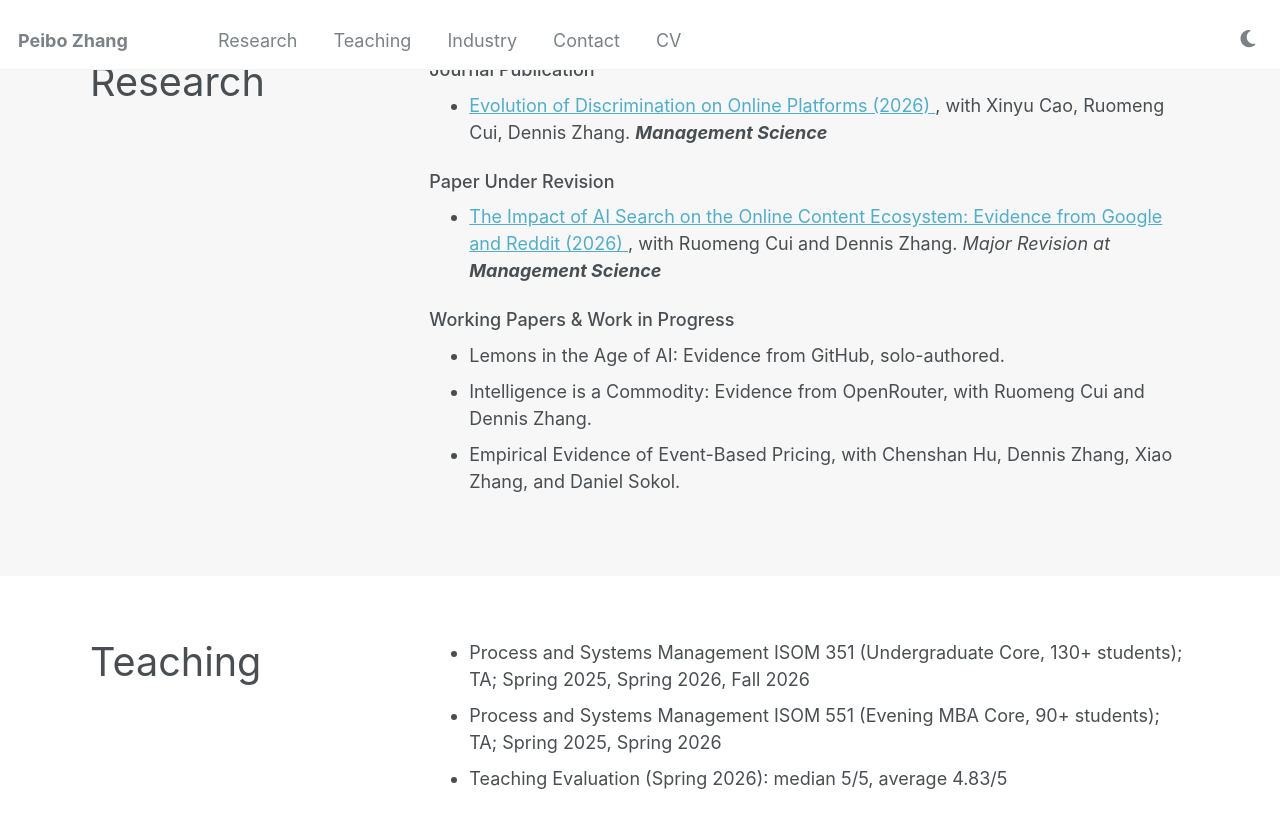
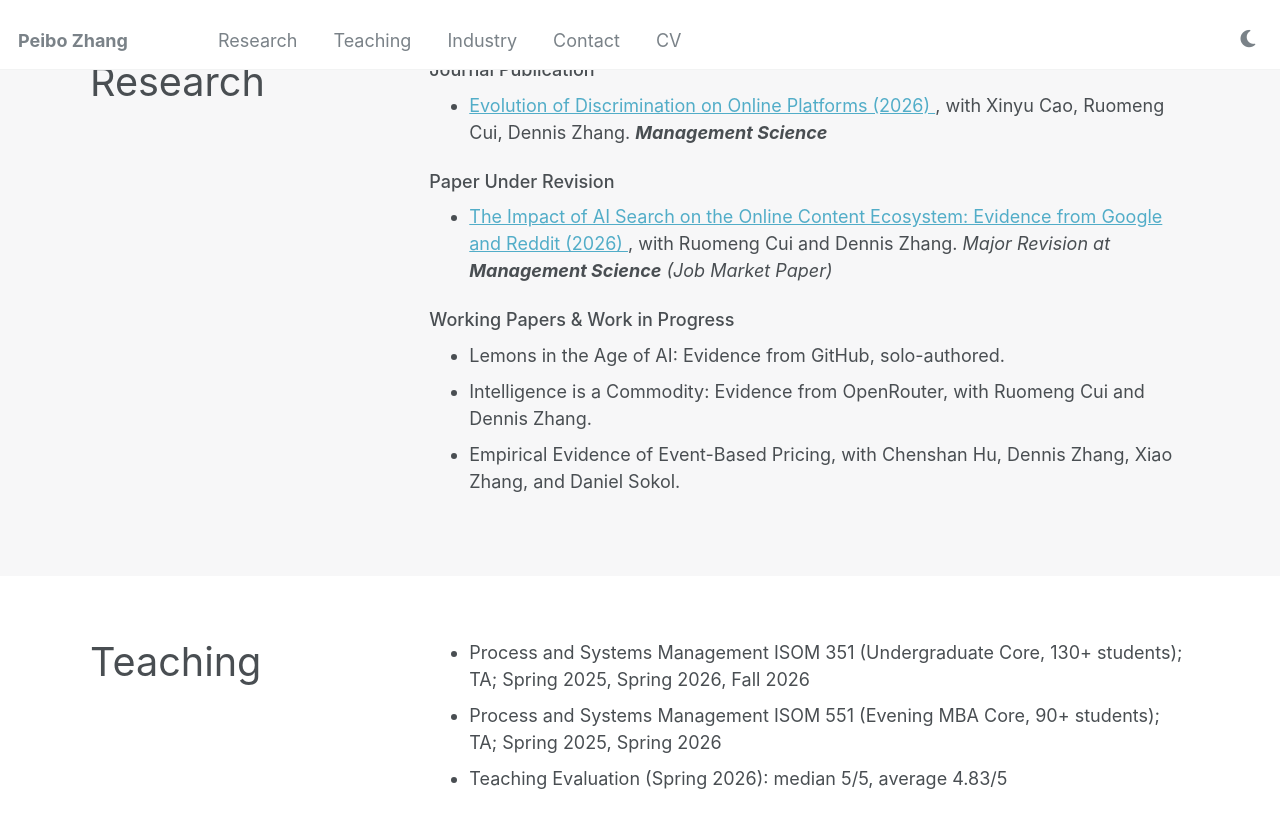
Before and after one commit to PeiboZhang/peibozhang.github.io, a Jekyll site: the page built from _pages/about.md, in a window 1280 px wide and 900 px high, scrolled down 684 px. Shown: the top 828 px of the window. Built offline with Jekyll 4.4.1, drawn with Linux system fonts in a browser that asks for light colours; some web fonts are replaced.

Commit message:
Label AI search paper as job market paper; refresh CV
Co-Authored-By: Claude Opus 5.5 (1M context) <noreply@anthropic.com>

```diff
--- a/_pages/about.md
+++ b/_pages/about.md
@@ -70,7 +70,7 @@ redirect_from:
       The Impact of AI Search on the Online Content Ecosystem: Evidence from Google and Reddit (2026)
     </a>,
     with Ruomeng Cui and Dennis Zhang.
-    <i>Major Revision at  <b>Management Science</b></i>
+    <i>Major Revision at  <b>Management Science</b></i> <i>(Job Market Paper)</i>
   </li>
 </ul>
 
```
Also changed, not shown: 1 other file.
